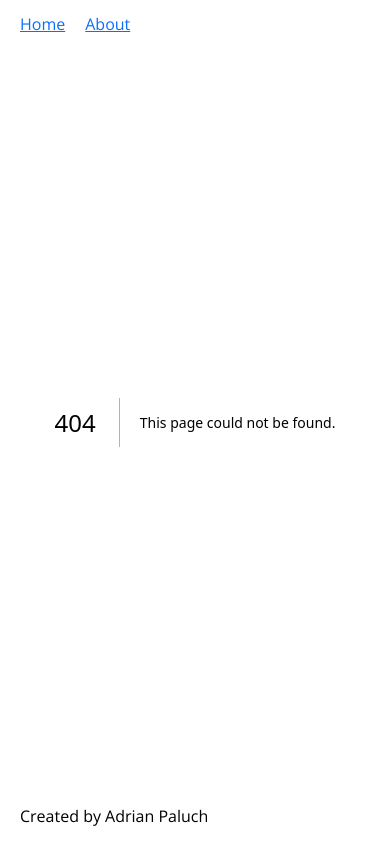
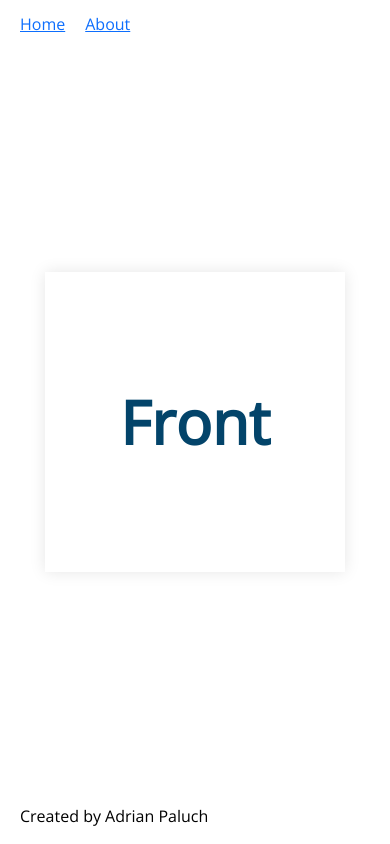
Before and after one commit to apaluchdev/flashcard, a Next.js app: page /test in a window 390 px wide. Before the commit this address had no page. Built offline with nearby package versions, Linux system fonts and the light colour scheme.

Commit message:
Testing a new mobile friendly card

```diff
--- /dev/null
+++ b/app/(pages)/test/page.module.css
@@ -0,0 +1,17 @@
+.main {
+  background-color: white;
+  display: flex;
+  flex-direction: column;
+  align-items: center;
+  padding: 6rem;
+  min-height: 100vh;
+  text-align: center;
+  font-weight: 600;
+}
+
+.content {
+  margin-top: 0.5em;
+  display: flex;
+  flex-direction: column;
+  align-items: center;
+}
--- /dev/null
+++ b/app/(pages)/test/page.tsx
@@ -0,0 +1,14 @@
+import Flashcard from "@/components/FlashcardV2/Flashcard"; //Fixed
+import styles from "./page.module.css";
+
+interface PageProps {
+  params: { userId: string; topicId: string };
+}
+
+export default async function Page({ params: { userId, topicId } }: PageProps) {
+  return (
+    <main className={styles.main}>
+      <Flashcard userId={userId} topicId={topicId} />
+    </main>
+  );
+}
--- /dev/null
+++ b/components/FlashcardV2/Flashcard.module.css
@@ -0,0 +1,50 @@
+.card {
+  position: absolute;
+  top: 50%;
+  left: 50%;
+  width: 300px;
+  height: 300px;
+  margin: -150px;
+  float: left;
+  perspective: 500px;
+}
+
+.content {
+  position: absolute;
+  width: 100%;
+  height: 100%;
+  box-shadow: 0 0 15px rgba(0, 0, 0, 0.1);
+
+  transition: transform 1s;
+  transform-style: preserve-3d;
+}
+
+.card:hover .content {
+  transform: rotateY(180deg);
+  transition: transform 0.5s;
+}
+
+.card:active .content {
+  transform: rotateY(180deg);
+  transition: transform 0.5s;
+}
+
+.front,
+.back {
+  position: absolute;
+  height: 100%;
+  width: 100%;
+  background: white;
+  line-height: 300px;
+  color: #03446a;
+  text-align: center;
+  font-size: 60px;
+  border-radius: 5px;
+  backface-visibility: hidden;
+}
+
+.back {
+  background: #03446a;
+  color: white;
+  transform: rotateY(180deg);
+}
--- /dev/null
+++ b/components/FlashcardV2/Flashcard.tsx
@@ -0,0 +1,31 @@
+"use client";
+
+import Flashcard from "@/types/Flashcard";
+import styles from "./Flashcard.module.css";
+import { useState, useEffect } from "react";
+import ButtonModal from "../modal/ButtonModal";
+import TopicTitle from "../topic-title/TopicTitle";
+import AddFlashcard from "../add-flashcard/AddFlashcard";
+
+interface FlashcardProps {
+  userId: string;
+  topicId: string;
+}
+
+const Flashcard: React.FC<FlashcardProps> = ({ userId, topicId }) => {
+  const [isLoading, setLoading] = useState<boolean>(true);
+  const [topic, setTopic] = useState<string>("");
+  const [cardIndex, setCardIndex] = useState<number>(0);
+  const [cards, setCards] = useState<Flashcard[]>([]);
+
+  return (
+    <div className={styles.card}>
+      <div className={styles.content}>
+        <div className={styles.front}>Front</div>
+        <div className={styles.back}>Back!</div>
+      </div>
+    </div>
+  );
+};
+
+export default Flashcard;
```
